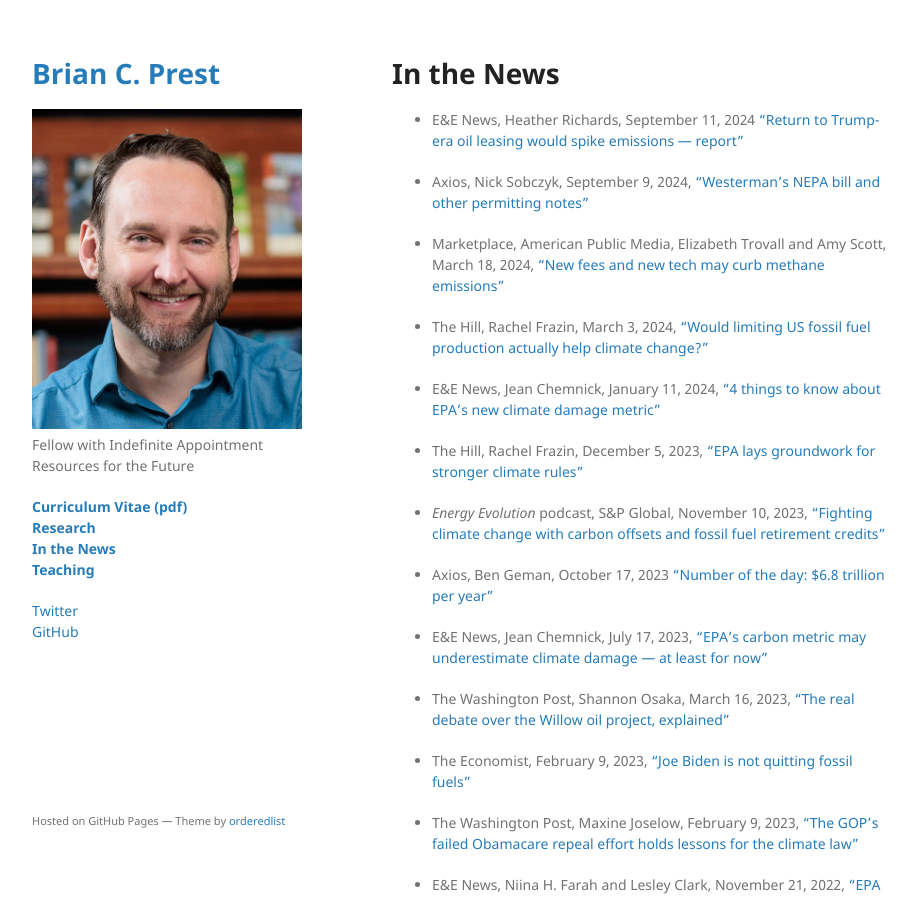
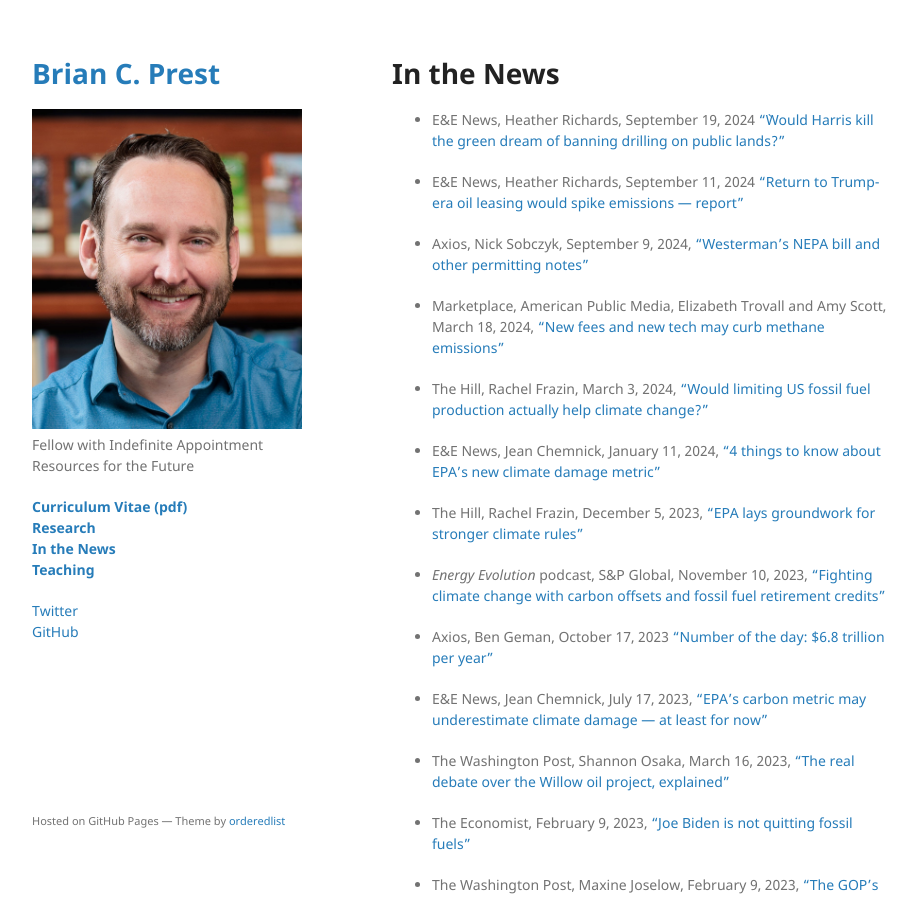
Before and after one commit to bprest/bprest.github.io, a Jekyll site: the page built from in-the-news.md, in a window 1280 px wide and 900 px high. Shown: the whole window, without its empty margins (178-1095 px from the left). Built offline with Jekyll 4.4.1, drawn with Linux system fonts in a browser that asks for light colours; our own code applies the rules of GitHub Pages for plain Markdown files.

Commit message:
add story

```diff
--- a/in-the-news.md
+++ b/in-the-news.md
@@ -3,6 +3,8 @@ layout: default
 ---
 
 # In the News
+
+* E&E News, Heather Richards, September 19, 2024  ["`Would Harris kill the green dream of banning drilling on public lands?"](https://subscriber.politicopro.com/article/eenews/2024/09/19/would-harris-kill-the-green-dream-of-banning-drilling-on-public-land-00179105)
 
 * E&E News, Heather Richards, September 11, 2024  ["Return to Trump-era oil leasing would spike emissions — report"](https://subscriber.politicopro.com/article/eenews/2024/09/11/return-to-trump-era-oil-leasing-would-spike-emissions-report-00177318)
 
```
